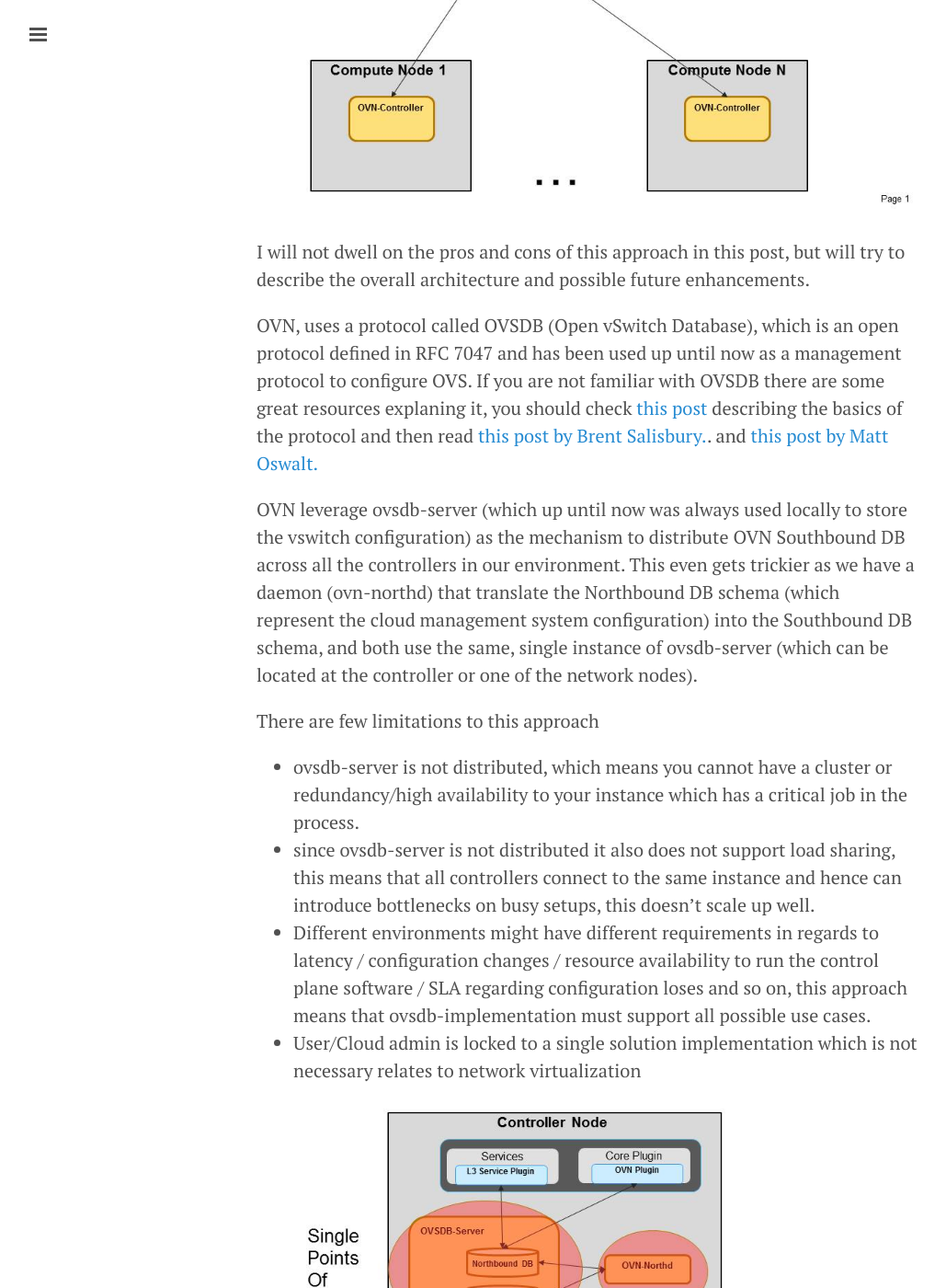
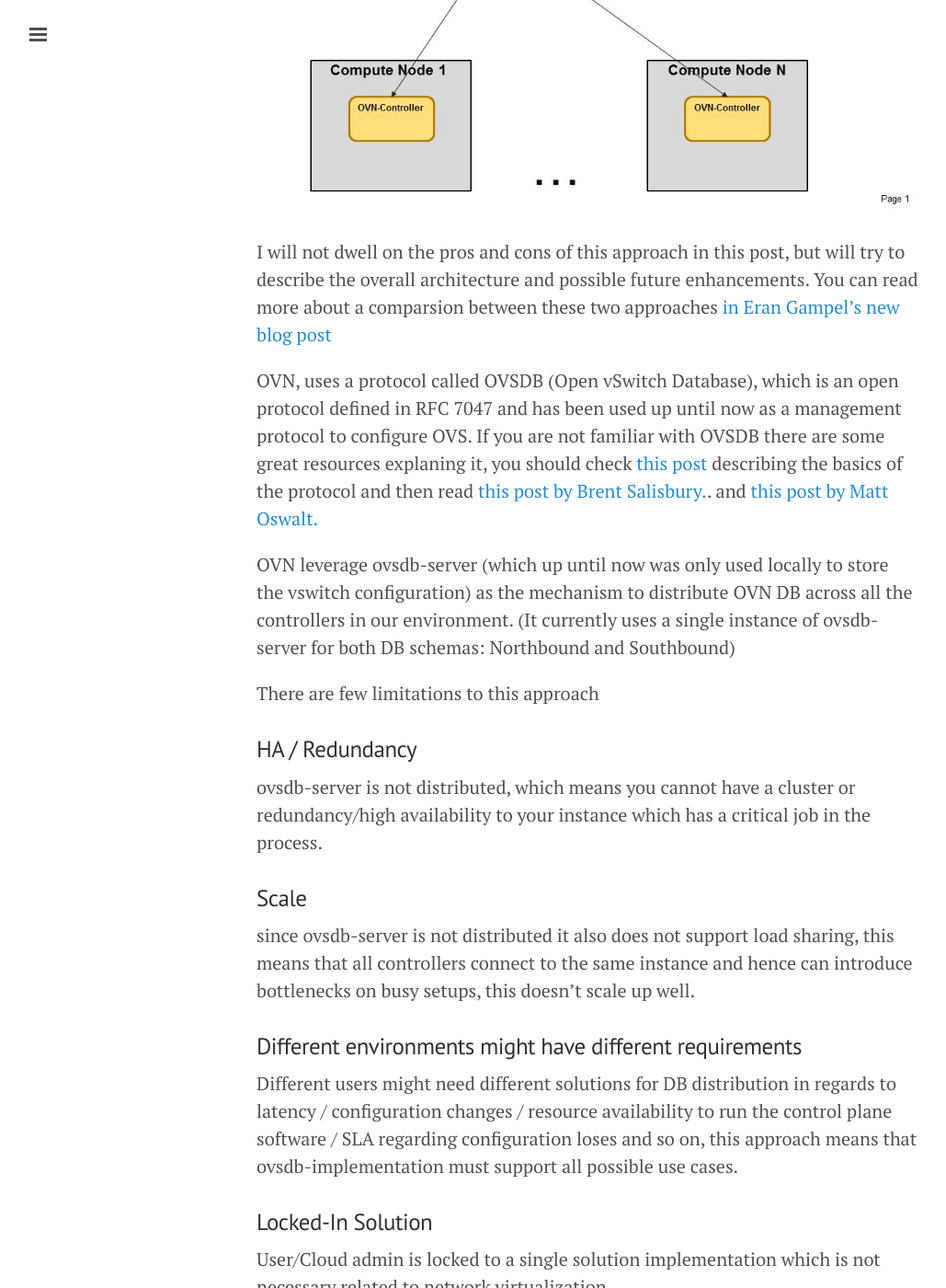
Before and after one commit to GalSagie/GalSagie.github.io, a Jekyll site: the page built from _posts/2015-08-03-df-distributed-db.md, in a window 1280 px wide and 1400 px high, scrolled down 873 px. Shown: the whole window at 92% size, without its empty margins (1-1030 px from the left). Built offline with Jekyll 4.4.1, drawn with Linux system fonts in a browser that asks for light colours; Markdown is read by kramdown in place of the engine named in the settings; comment, search, counter and statistics services are not loaded; some of the changed text lies outside the part shown.

Commit message:
Additions to distributed db blog post

```diff
--- a/_posts/2015-08-03-df-distributed-db.md
+++ b/_posts/2015-08-03-df-distributed-db.md
@@ -26,23 +26,34 @@ These controllers all synchronize with each other using a distributed DB solutio
 <img src="https://raw.githubusercontent.com/GalSagie/GalSagie.github.io/master/public/img/ovn-db-1.jpg" />
 
 I will not dwell on the pros and cons of this approach in this post, but will try to describe the overall architecture and possible future enhancements.
+You can read more about a comparsion between these two approaches [in Eran Gampel's new blog post](http://blog.gampel.net/2015/08/centralized-vs-distributed-sdn-control.html)
 
 OVN, uses a protocol called OVSDB (Open vSwitch Database), which is an open protocol defined in RFC 7047 and has been used up until now as a management protocol to configure OVS.
 If you are not familiar with OVSDB there are some great resources explaning it, you should check [this post](http://www.relaxdiego.com/2014/09/ovsdb.html) describing the basics of the protocol and then read [this post by Brent Salisbury.](http://networkstatic.net/getting-started-ovsdb/).
 and [this post by Matt Oswalt.](http://keepingitclassless.net/2013/10/introduction-to-open-vswitch/)
 
-OVN leverage ovsdb-server (which up until now was always used locally to store the vswitch configuration) as the mechanism to distribute OVN Southbound DB across all the controllers in our environment.
-This even gets trickier as we have a daemon (ovn-northd) that translate the Northbound DB schema (which represent the cloud management system configuration) into the Southbound DB schema, and both use the same, single instance of ovsdb-server (which can be located at the controller or one of the network nodes).
+OVN leverage ovsdb-server (which up until now was only used locally to store the vswitch configuration) as the mechanism to distribute OVN DB across all the controllers in our environment.
+(It currently uses a single instance of ovsdb-server for both DB schemas: Northbound and Southbound)
 
 There are few limitations to this approach
 
-* ovsdb-server is not distributed, which means you cannot have a cluster or redundancy/high availability to your instance which has a critical job in the process.
-* since ovsdb-server is not distributed it also does not support load sharing, this means that all controllers connect to the same instance and hence can introduce bottlenecks on busy setups, this doesn't scale up well.
-* Different environments might have different requirements in regards to latency / configuration changes / resource availability to run the control plane software / SLA regarding configuration loses and so on, this approach means that ovsdb-implementation must support all possible use cases.
-* User/Cloud admin is locked to a single solution implementation which is not necessary relates to network virtualization
+### HA / Redundancy
+ovsdb-server is not distributed, which means you cannot have a cluster or redundancy/high availability to your instance which has a critical job in the process.
+
+### Scale
+since ovsdb-server is not distributed it also does not support load sharing, this means that all controllers connect to the same instance and hence can introduce bottlenecks on busy setups, this doesn't scale up well.
+
+### Different environments might have different requirements
+Different users might need different solutions for DB distribution in regards to latency / configuration changes / resource availability to run the control plane software / SLA regarding configuration loses and so on, this approach means that ovsdb-implementation must support all possible use cases.
+
+### Locked-In Solution
+User/Cloud admin is locked to a single solution implementation which is not necessary related to network virtualization
+
+### Opensource Alternatives
+The distributed DB world is full of working solutions for all kind of needs, solutions that were tested and deployed
+for some time and can be re-used for this use case (maybe with additional tweaks)
 
 <img src="https://raw.githubusercontent.com/GalSagie/GalSagie.github.io/master/public/img/ovn-db-2.jpg" />
-
 
 In my opinion there are too many examples recently of projects that are trying to solve every possible problem out there, and all try to do this from scratch. (especially in regards to SDN/NFV areas).
 
```
